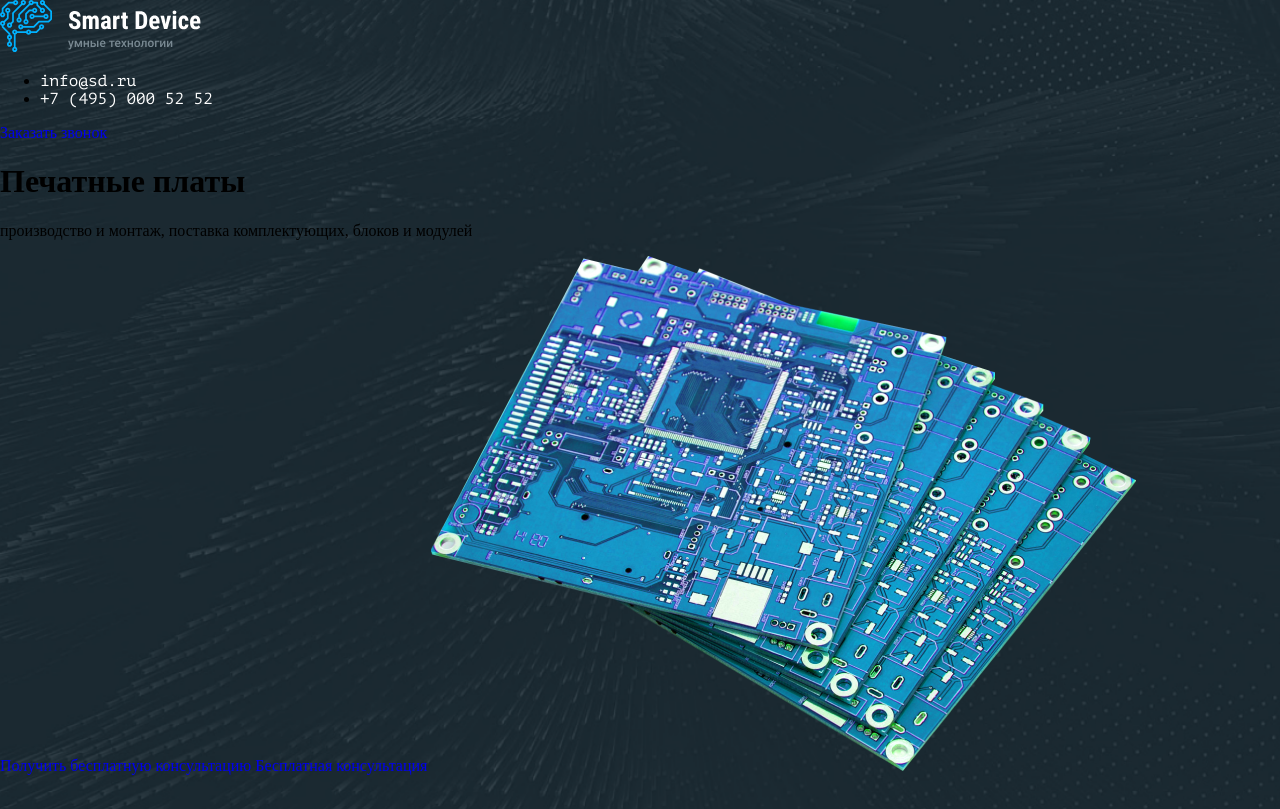
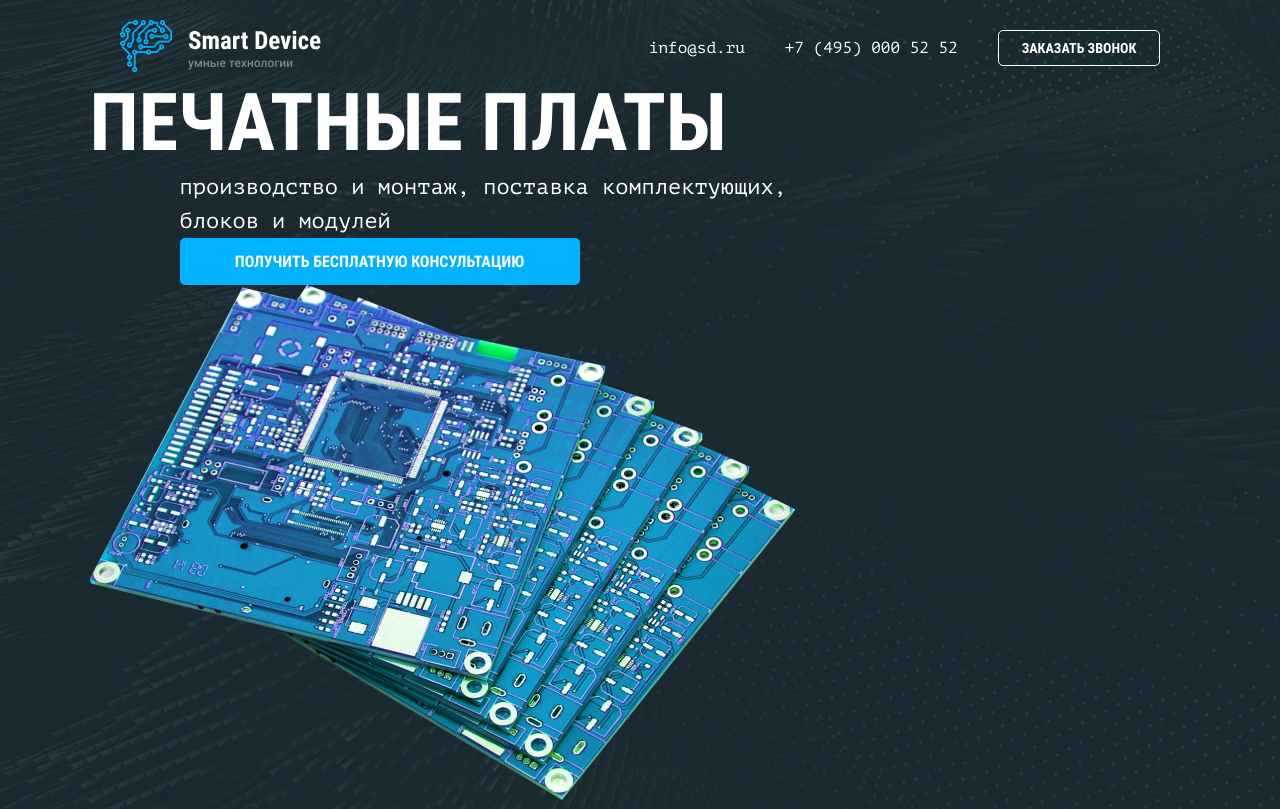
Before and after one commit to StasyaShu/smart-device, a website: page source/index.html in a window 1280 px wide. Shown: the top 809 px of the page. Drawn offline with nearby package versions, Linux system fonts and the light colour scheme; files that its build step writes are made by us from their sources.

Commit message:
промо блок шапки

```diff
--- a/source/index.html
+++ b/source/index.html
@@ -17,37 +17,37 @@
   <header class="page-header">
     <div class="page-header__wrapper">
       <div class="page-header__info">
+        <div class="page-header__logo">
           <a href="#" aria-label="Логотип сайта">
             <picture>
               <source media="(max-width: 767px)" srcset="img/logo-mobile.svg">
               <img src="img/logo-desktop.svg" width="202" height="52" alt="Логотип Smart Device">
             </picture>
           </a>
-        <ul>
-          <li>
+        </div>
+        <div class="page-header__contacts">
           <a class="page-header__link page-header__link--email" href="mailto:info@sd.ru"
             aria-label="адрес электронной почты">
             <!-- TODO: вставить svg значок письма -->
             <span>info@sd.ru</span>
           </a>
-          </li>
-          <li>
-            <a class="page-header__link page-header__link--phone" href="tel:+74950005252"
-              aria-label="номер телефона">
+          <a class="page-header__link page-header__link--phone" href="tel:+74950005252" aria-label="номер телефона">
             <!-- TODO: вставить svg значок телефона -->
             <span>+7&nbsp;(495)&nbsp;000&nbsp;52&nbsp;52</span>
           </a>
-          </li>
-        </ul>
-        <a href="#" aria-label="кнопка заказать звонок">Заказать звонок</a>
+          <a class="page-header__order-call" href="#" aria-label="кнопка заказать звонок">Заказать звонок</a>
         </div>
-      <div class="page-header__promo">
+      </div>
+      <div class="page-header__promo header-promo">
+        <div class="header-promo__details">
           <h1>Печатные платы</h1>
           <p>производство и монтаж, поставка комплектующих, блоков и модулей</p>
-        <a class="page-header__button" href="#callback" aria-label="Переход в раздел обратной связи">Получить бесплатную
+          <a class="header-promo__button" href="#callback" aria-label="Переход в раздел обратной связи">Получить
+            бесплатную
             консультацию</a>
-        <a class="page-header__button page-header__button--mobile" href="#callback"
+          <a class="header-promo__button header-promo__button--mobile" href="#callback"
             aria-label="Переход в раздел обратной связи">Бесплатная консультация</a>
+        </div>
         <picture>
           <source media="(max-width: 767px)" type="image/webp"
             srcset="img/board-mobile@1x.webp 1x, img/board-mobile@2x.webp 2x">
@@ -57,7 +57,6 @@
             alt="Изображение печатных плат">
         </picture>
       </div>
-
     </div>
   </header>
   <main class="page-main">
--- /dev/null
+++ b/source/sass/blocks/header-promo.scss
@@ -0,0 +1,55 @@
+.header-promo {
+  display: flex;
+  flex-wrap: wrap;
+}
+
+.header-promo__details {
+  display: flex;
+  flex-direction: column;
+  align-content: flex-end;
+}
+
+.header-promo__details h1 {
+  display: block;
+  margin: 0;
+  padding: 0;
+  font-size: 80px;
+  line-height: 94px;
+  text-transform: uppercase;
+  color: $white;
+  max-width: 638px;
+
+  @include roboto-bold;
+}
+
+.header-promo__details p {
+  display: block;
+  margin: 0 0 0 90px;
+  padding: 0;
+  font-size: 22px;
+  line-height: 34px;
+  color: $white;
+  max-width: 638px;
+
+  @include ptmono;
+}
+
+.header-promo__button {
+  display: block;
+  margin: 0 0 0 90px;
+  padding: 14px 30px;
+  font-size: 16px;
+  line-height: 19px;
+  text-transform: uppercase;
+  color: $white;
+  width: 400px;
+  border-radius: 5px;
+  background-color: $blue;
+  text-align: center;
+
+  @include roboto-bold;
+}
+
+.header-promo__button--mobile {
+  display: none;
+}
--- a/source/sass/blocks/page-header.scss
+++ b/source/sass/blocks/page-header.scss
@@ -29,8 +29,51 @@
   }
 }
 
-.page-header__link {
+.page-header__wrapper {
+  width: 100%;
+  padding: 20px 7% 0 7%;
+  display: flex;
+  flex-direction: column;
+}
+
+.page-header__info {
+  display: flex;
+  flex-wrap: wrap;
+  align-items: center;
+  width: 100%;
+  justify-content: space-between;
+  padding: 0 30px;
+}
+
+.page-header__contacts {
+  margin: 0;
+  padding: 0;
+  display: flex;
+  flex-wrap: wrap;
+  align-items: center;
+}
+
+.page-header__contacts a:not(:last-child) {
+  margin-right: 40px;
+}
+
+.page-header__link span {
   color: $white;
+  font-size: 16px;
+  line-height: 18px;
 
-  @include ptmono
+  @include ptmono;
 }
+
+.page-header__order-call {
+  font-size: 14px;
+  line-height: 16px;
+  text-transform: uppercase;
+  color: $white;
+  text-align: center;
+  padding: 9px 23px;
+  border: 1px solid $white;
+  border-radius: 5px;
+
+  @include roboto-bold;
+}
--- a/source/sass/style.scss
+++ b/source/sass/style.scss
@@ -10,3 +10,4 @@
 @import "blocks/page.scss";
 @import "blocks/page-header.scss";
 @import "blocks/page-footer.scss";
+@import "blocks/header-promo.scss";
```
Also changed, not shown: build/css/style.min.css, build/index.html, 1 other file. Lines whose indentation alone changed are shown as unchanged.
